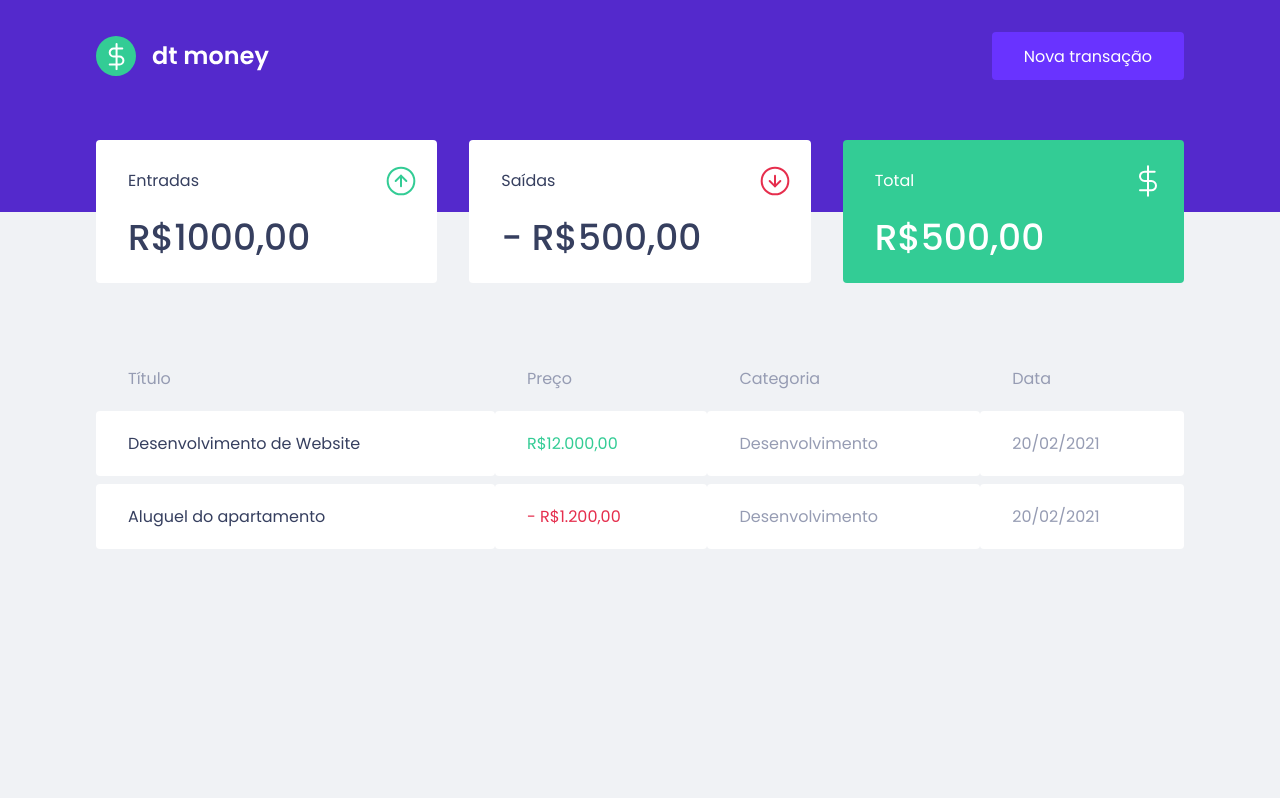
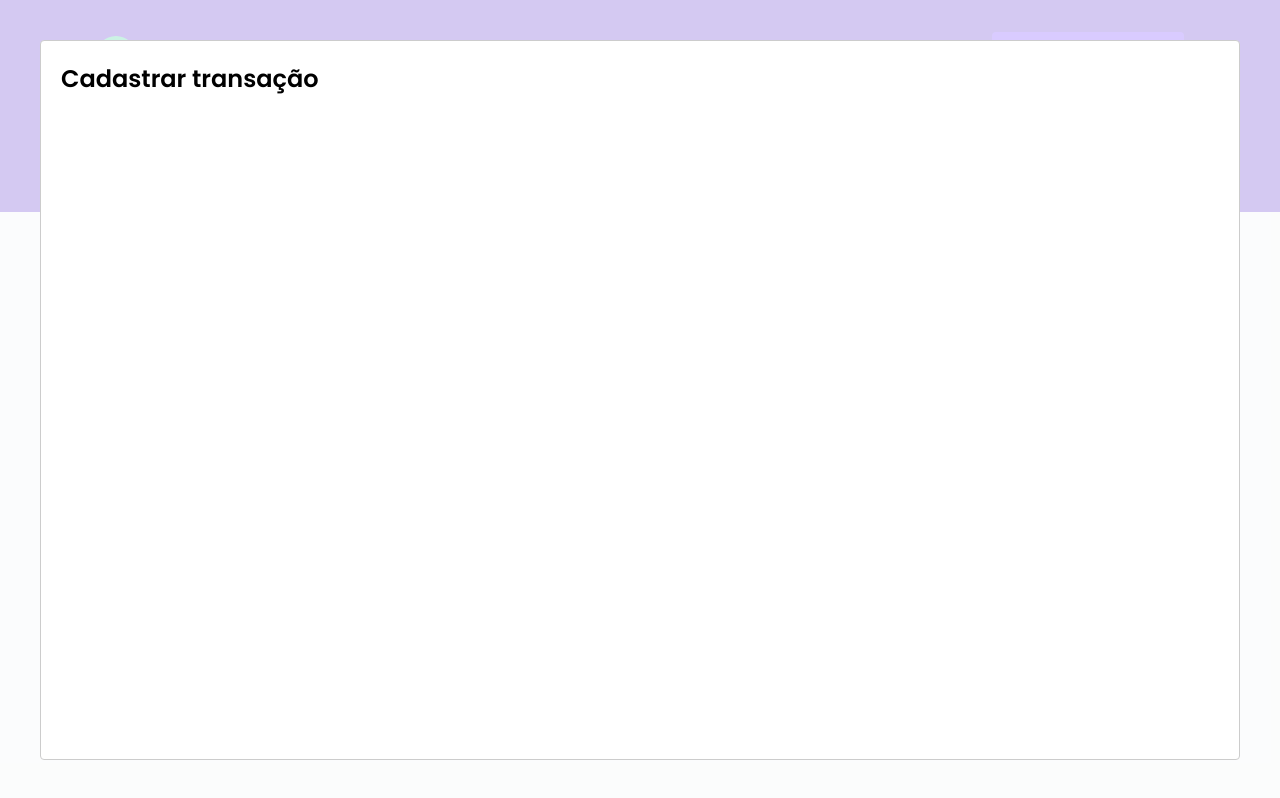
Before and after one commit to userthiago/ignite-dt-money, a React (Create React App) app: page / in a window 1280 px wide. Both pictures are taken after a click on the button "Nova transação". Built offline with nearby package versions, Linux system fonts and the light colour scheme; no server answers; what miragejs would draw is missing.

Commit message:
feat: Criando estrutura base do modal de transação.

```diff
--- a/package.json
+++ b/package.json
@@ -7,6 +7,7 @@
     "miragejs": "^0.1.41",
     "react": "^17.0.1",
     "react-dom": "^17.0.1",
+    "react-modal": "^3.12.1",
     "react-scripts": "4.0.3",
     "web-vitals": "^1.0.1"
   },
@@ -18,6 +19,7 @@
     "@types/node": "^12.0.0",
     "@types/react": "^17.0.0",
     "@types/react-dom": "^17.0.0",
+    "@types/react-modal": "^3.12.0",
     "@types/styled-components": "^5.1.9",
     "styled-components": "^5.2.1",
     "typescript": "^4.1.2"
--- a/src/App.tsx
+++ b/src/App.tsx
@@ -1,13 +1,34 @@
+import { useState } from "react";
+import Modal from "react-modal";
+
 import { Dashboard } from "./components/Dashboard";
 import { Header } from "./components/Header";
 
 import GlobalStyle from "./styles/global";
 
+Modal.setAppElement('#root');
+
 export function App() {
+  const [isNewTransactionModalOpen, setIsNewTransactionModalOpen] = useState(false);
+
+  function handleOpenNewTransactionModal() {
+    setIsNewTransactionModalOpen(true);
+  }
+
+  function handleCloseNewTransactionModal() {
+    setIsNewTransactionModalOpen(false);
+  }
+
   return (
     <>
-      <Header />
+      <Header onOpenNewTransactionModal={handleOpenNewTransactionModal} />
       <Dashboard />
+      <Modal
+          isOpen={isNewTransactionModalOpen}
+          onRequestClose={handleCloseNewTransactionModal}
+        >
+        <h2>Cadastrar transação</h2>
+      </Modal>
       <GlobalStyle />
     </>
   );
--- a/src/components/Header/index.tsx
+++ b/src/components/Header/index.tsx
@@ -1,12 +1,17 @@
 import logoImg from '../../assets/logo.svg';
 import { HeaderContainer } from './styles';
 
-export function Header() {
+interface HeaderProps {
+  onOpenNewTransactionModal: () => void;
+}
+
+export function Header({ onOpenNewTransactionModal }: HeaderProps) {
+
   return (
     <HeaderContainer>
       <div className="header__content">
         <img src={logoImg} alt="dt money logo"/>
-        <button type="button">
+        <button type="button" onClick={onOpenNewTransactionModal}>
           Nova transação
         </button>
       </div>
```
Also changed, not shown: 1 other file (tests, documents, lock files or other folders).
